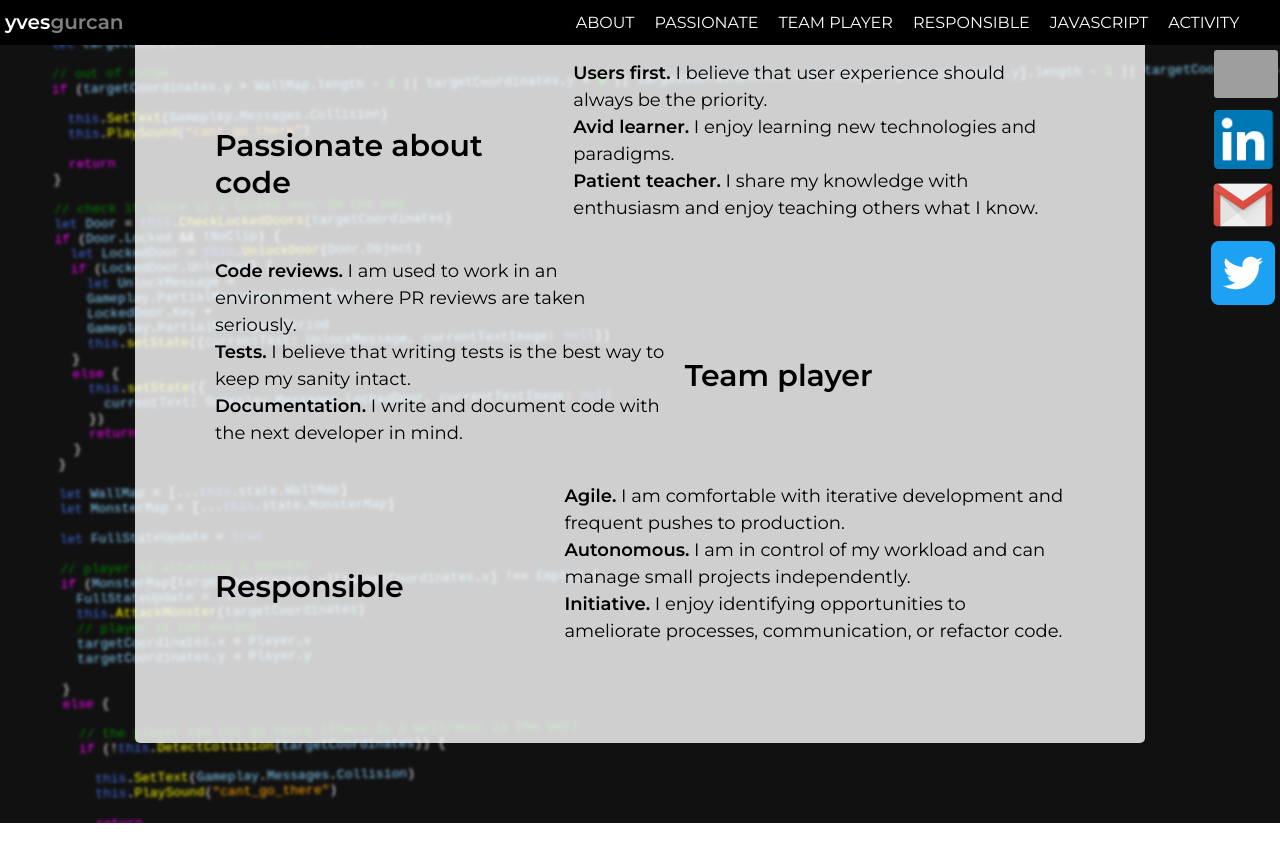
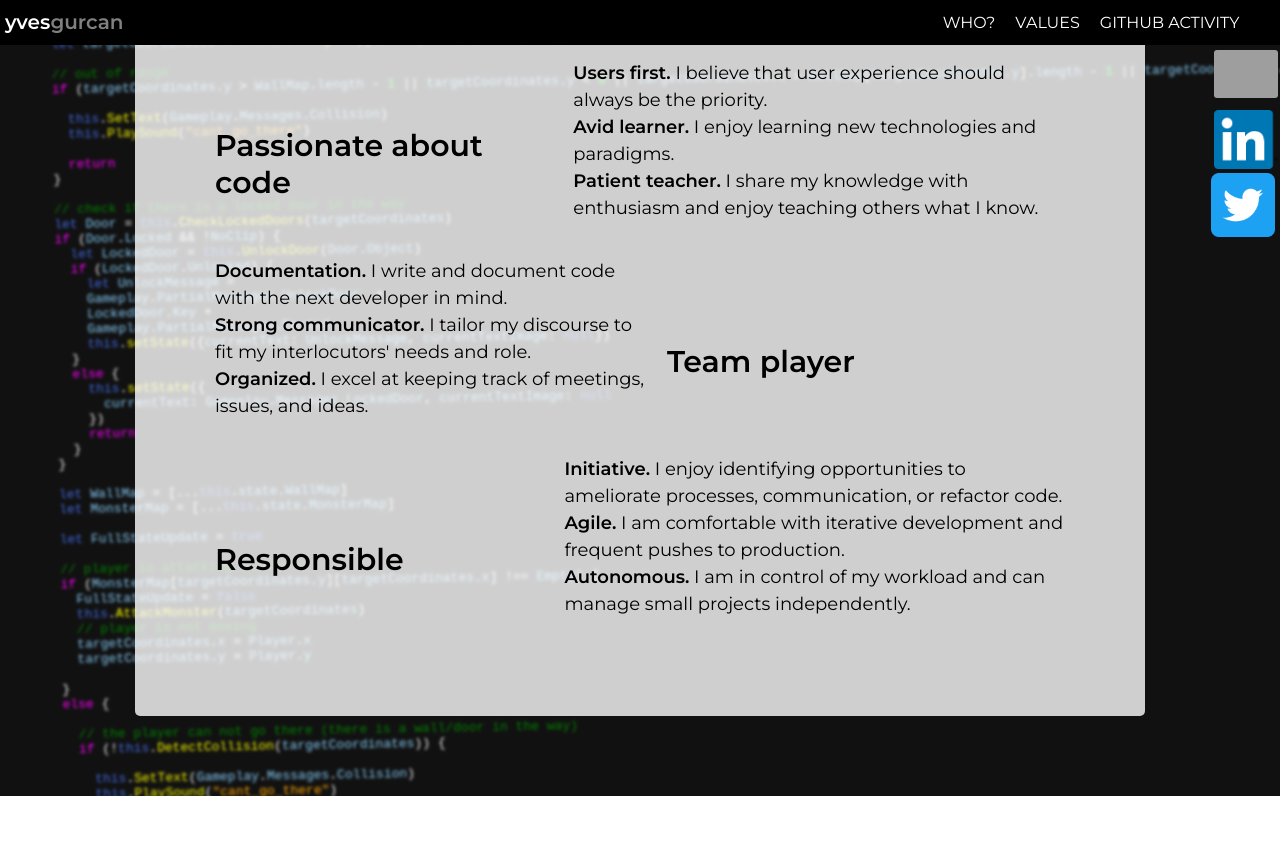
Before and after one commit to yvesgurcan/www.yvesgurcan.com, a Jekyll site: the page index.html, which Jekyll copies as it is, in a window 1280 px wide and 900 px high, scrolled down 2068 px. Shown: the top 862 px of the window. Built offline with Jekyll 4.4.1, drawn with Linux system fonts in a browser that asks for light colours; grey boxes are pictures that could not be loaded.

Commit message:
Update index.html

```diff
--- a/index.html
+++ b/index.html
@@ -24,12 +24,9 @@
       </h1>
         <div id="links">
           <div id="link-items">
-            <a href="#about">About</a>
-            <a href="#passionate">Passionate</a>
-            <a href="#teamplayer">Team Player</a>
-            <a href="#responsible">Responsible</a>
-            <a href="#javascript">JavaScript</a>
-            <a href="#activity">Activity</a>
+            <a href="#about">Who?</a>
+            <a href="#values">Values</a>
+            <a href="#activity">GitHub Activity</a>
           </div>
         </div>
     </nav>
@@ -50,9 +47,6 @@
             </a>
             <a href="https://www.linkedin.com/in/yvesgurcan/" target="_blank">
               <img id="linkedin" alt="linkedIn profile" title="Click here to go to my LinkedIn profile" src="assets/social/linkedin.png">
-            </a>
-            <a href="mailto:gurcan.yves@gmail.com" target="_blank">
-              <img id="gmail" alt="Send an email" title="Click here to send me an email" src="assets/social/email.png">
             </a>
             <a href="https://twitter.com/yvesgurcan" target="_blank">
               <img id="twitter" alt="Twitter page" title="Click here to go to my Twitter page" src="assets/social/twitter.png">
@@ -149,6 +143,7 @@
               }
           </code></pre>
 
+          <a name="values"></a>
           <div class="overlay">
             <div class="row">
             <a name="passionate"></a>
@@ -164,9 +159,9 @@
               <a name="teamplayer"></a>
               <h4><a href="#teamplayer">Team player</a></h4>
               <ul>
-                <li><b>Code reviews.</b> I am used to work in an environment where PR reviews are taken seriously.</li>
-                <li><b>Tests.</b> I believe that writing tests is the best way to keep my sanity intact.</li>
                 <li><b>Documentation.</b> I write and document code with the next developer in mind.</li>
+                <li><b>Strong communicator.</b> I tailor my discourse to fit my interlocutors' needs and role.</li>
+                <li><b>Organized.</b> I excel at keeping track of meetings, issues, and ideas.</li>
               </ul>
             </div>
 
@@ -174,9 +169,9 @@
               <a name="responsible"></a>
               <h4><a href="#responsible">Responsible</a></h4>
               <ul>
+                <li><b>Initiative.</b> I enjoy identifying opportunities to ameliorate processes, communication, or refactor code.</li>
                 <li><b>Agile.</b> I am comfortable with iterative development and frequent pushes to production.</li>
                 <li><b>Autonomous.</b> I am in control of my workload and can manage small projects independently.</li>
-                <li><b>Initiative.</b> I enjoy identifying opportunities to ameliorate processes, communication, or refactor code.</li>
               </ul>
             </div>
 
@@ -210,9 +204,6 @@
               <img alt="API Gateway" title="API Gateway" src="assets/tech/apigateway.png">
               <img alt="Lambda" title="Lambda" src="assets/tech/lambda.png">
             <img alt="dynamoDB" title="dynamoDB" src="assets/tech/dynamodb.png">
-          </div>
-          <div>
-            <img alt="GitHub Pages" title="GitHub Pages" src="assets/tech/github.png">
           </div>
         </div>
         </div>
```
Also changed, not shown: other parts of index.html (+0 -1 lines).
